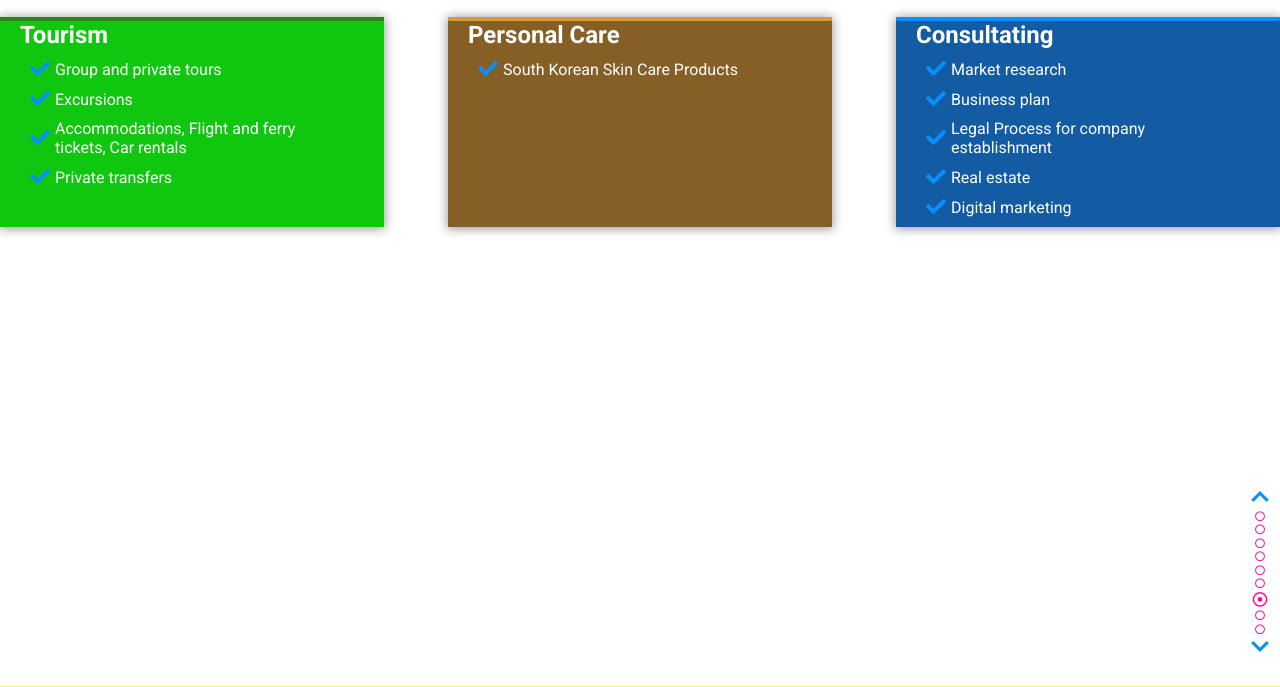
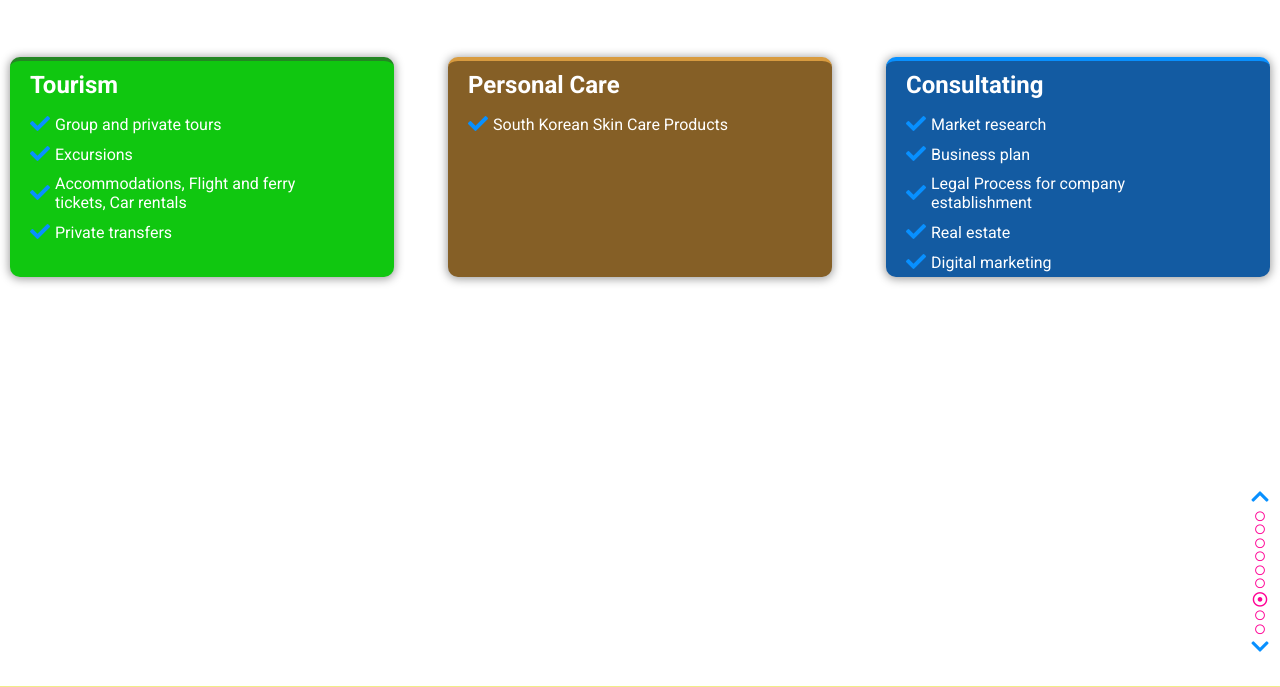
Before and after one commit to yalcinaksakal/venture, a plain HTML site: page index.html in a window 1280 px wide. Both pictures are taken after a click on the link "Services". Shown: the part 4913-5600 px from the top of the page. Drawn offline with Linux system fonts and the light colour scheme.

Commit message:
changes8

```diff
--- a/style.css
+++ b/style.css
@@ -328,9 +328,9 @@ footer img:hover,
 }
 
 .services {
-  padding-top: 5px;
+  padding-top: 15px;
   width: 100%;
-  margin: 20px 0;
+  margin: 25px 0;
   padding: 0 20px;
   box-shadow: 0 1px 10px 1px rgba(0, 0, 0, 0.394);
   color: white;
@@ -351,9 +351,13 @@ footer img:hover,
   background: rgb(19, 91, 162);
   border-top: 4px solid var(--main-color);
 }
+.services h2 {
+  padding: 10px 0;
+}
+
 .products {
   width: 90%;
-  margin: 10px;
+  padding: 5px 0;
   display: flex;
   align-items: center;
 }
@@ -533,17 +537,21 @@ footer h2 {
   #vision {
     align-items: flex-start;
   }
-  iframe,
-  #vision div {
+  iframe {
     width: 50%;
   }
-
+  #vision div {
+    width: 40%;
+    margin: 50px;
+  }
   .mission {
     align-self: flex-end;
   }
 
   .services {
     width: 30%;
+    margin: 60px 10px;
+    border-radius: 10px;
   }
   #footer .companies {
     flex-direction: row;
```
